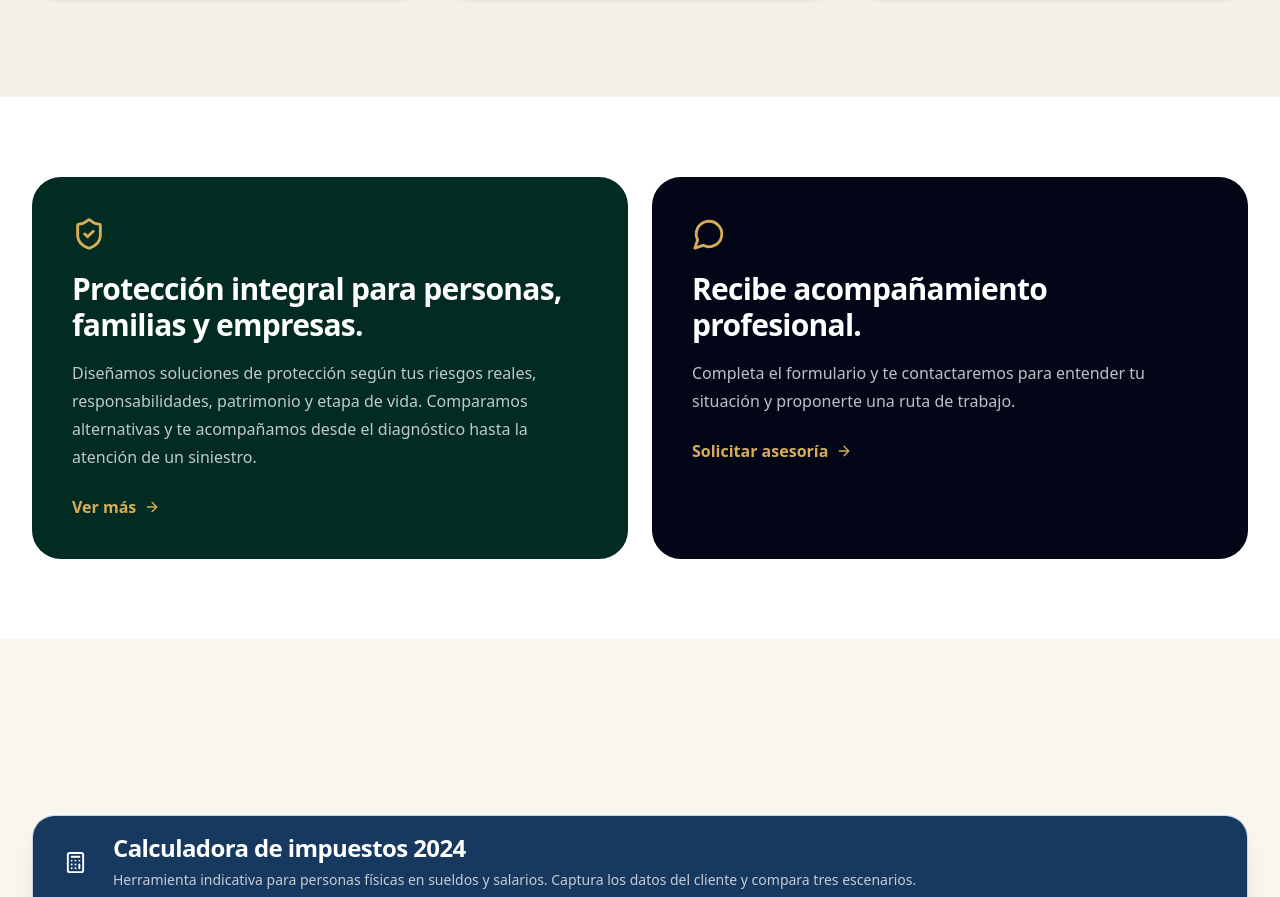
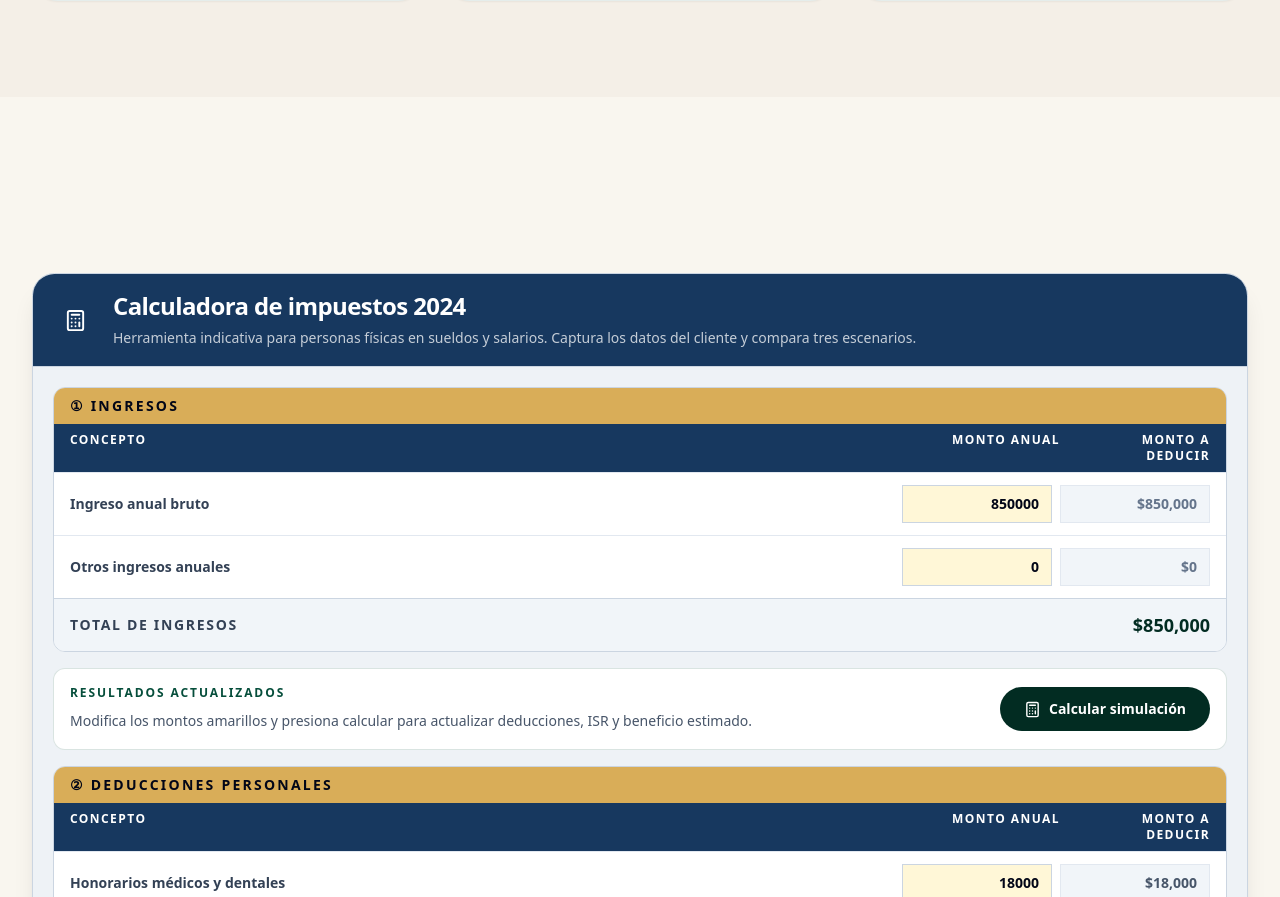
Before and after one commit to o7digital/kabin, a React (Vite) app: page / in a window 1280 px wide. Shown: the part 3574-4471 px from the top of the page. Built offline with nearby package versions, Linux system fonts and the light colour scheme.

Commit message:
Remove redundant homepage callout cards

```diff
--- a/KabinConsultoriaMockup.jsx
+++ b/KabinConsultoriaMockup.jsx
@@ -1030,22 +1030,6 @@ export default function KabinConsultoriaMockup() {
           </div>
         </section>
 
-        <section className="bg-white py-16 lg:py-20">
-          <div className="mx-auto grid max-w-7xl gap-6 px-5 lg:grid-cols-2 lg:px-8">
-            <a href="#seguros" className="group rounded-[1.8rem] bg-emerald-950 p-8 text-white md:p-10">
-              <ShieldCheck className="text-[#d9ad58]" size={34} />
-              <h2 className="mt-5 text-3xl font-black tracking-tight">{t.insuranceHeading}</h2>
-              <p className="mt-4 leading-7 text-white/75">{t.insuranceText}</p>
-              <span className="mt-6 inline-flex items-center gap-2 font-black text-[#d9ad58]">{t.readMore} <ArrowRight size={16} /></span>
-            </a>
-            <a href="#contacto" className="group rounded-[1.8rem] bg-slate-950 p-8 text-white md:p-10">
-              <MessageCircle className="text-[#d9ad58]" size={34} />
-              <h2 className="mt-5 text-3xl font-black tracking-tight">{t.contactTitle}</h2>
-              <p className="mt-4 leading-7 text-white/75">{t.contactText}</p>
-              <span className="mt-6 inline-flex items-center gap-2 font-black text-[#d9ad58]">{t.request} <ArrowRight size={16} /></span>
-            </a>
-          </div>
-        </section>
         </>
         )}
 
```
